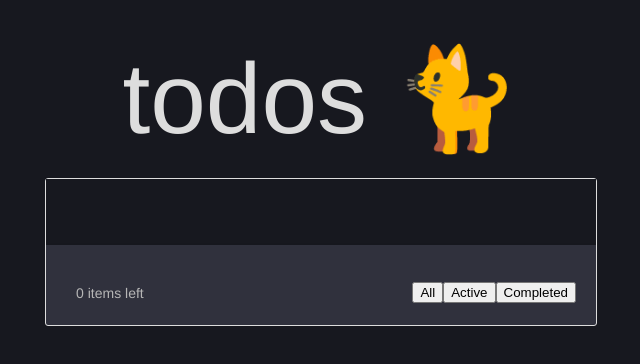
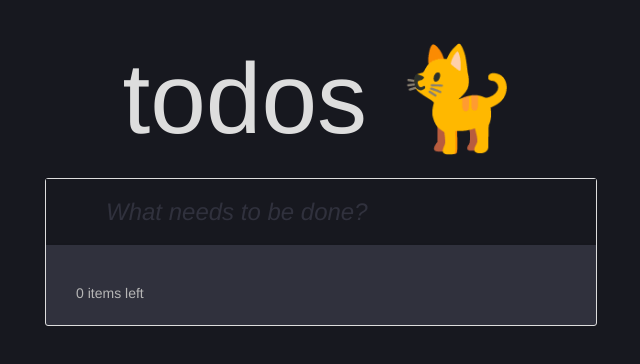
Before and after one commit to oapchk/todo_mvc, a React (Vite) app: page / in a window 1280 px wide. Shown: the top 364 px of the page, without its empty margins (319-959 px from the left). Built offline with nearby package versions, Linux system fonts and the light colour scheme.

Commit message:
conditional rendering for filters

```diff
--- a/src/App.jsx
+++ b/src/App.jsx
@@ -65,15 +65,28 @@ function App() {
 
         <div className="box">
           <Counter todos={todos} />
+          {!!todos.length && (
             <div>
-            <button onClick={() => handleFilteredTasks("all")}>All</button>
-            <button onClick={() => handleFilteredTasks("active")}>
+              <button
+                className="btn btn-filters"
+                onClick={() => handleFilteredTasks("all")}
+              >
+                All
+              </button>
+              <button
+                className="btn btn-filters"
+                onClick={() => handleFilteredTasks("active")}
+              >
                 Active
               </button>
-            <button onClick={() => handleFilteredTasks("completed")}>
+              <button
+                className="btn btn-filters"
+                onClick={() => handleFilteredTasks("completed")}
+              >
                 Completed
               </button>
             </div>
+          )}
           {!!todos.filter((task) => task.status === "done").length && (
             <DeleteAllBtn handleDeleteDoneTasks={handleDeleteDoneTasks} />
           )}
--- a/src/app.scss
+++ b/src/app.scss
@@ -26,6 +26,7 @@ body {
 
   .todo-input {
     background-color: #17181f;
+    color: #ddd;
 
     padding: 16px 16px 16px 60px;
     border: none;
@@ -38,8 +39,9 @@ body {
     font-weight: 100;
 
     &::placeholder {
-      color: rgb(230, 230, 230);
+      color: #30313d;
       font-size: 24px;
+      font-style: italic;
     }
   }
 }
@@ -50,7 +52,9 @@ body {
   cursor: pointer;
   width: 30px;
   height: 30px;
-  display: inline-block;
+  display: flex;
+  justify-content: flex-end;
+  align-items: center;
   overflow: hidden;
   text-indent: -999px;
   border: 0;
@@ -59,9 +63,7 @@ body {
 
   &:after {
     content: "✖️";
-
-    // position: absolute;
-    // top: -4px;
+    top: -4px;
     left: 0;
     display: flex;
     justify-content: flex-end;
@@ -138,17 +140,19 @@ body {
 }
 
 .box {
-  display: flex;
-  flex-shrink: 1;
-  justify-content: space-between;
-  align-items: center;
+  // display: flex;
+  // flex-shrink: 1;
+  // justify-content: space-between;
+  // align-items: center;
+  display: grid;
+  grid-template-columns: 1fr 1fr 1fr;
   padding-inline: 20px;
 }
 
 .btn,
-.filter-btn {
+.btn-filters {
   color: rgb(182 182 182);
-  padding: 10px;
+  padding: 5px;
   font-weight: 300;
   font-size: 14px;
   font-family: "Helvetica Neue", Helvetica, Arial, sans-serif;
--- a/src/components/TodoAdd.jsx
+++ b/src/components/TodoAdd.jsx
@@ -8,6 +8,7 @@ function TodoAdd({ todo, setTodo, addTodo }) {
       value={todo}
       onChange={(event) => setTodo(event.target.value)}
       onKeyUp={addTodo}
+      placeholder="What needs to be done?"
     />
   );
 }
```
Lines whose indentation alone changed are shown as unchanged.
